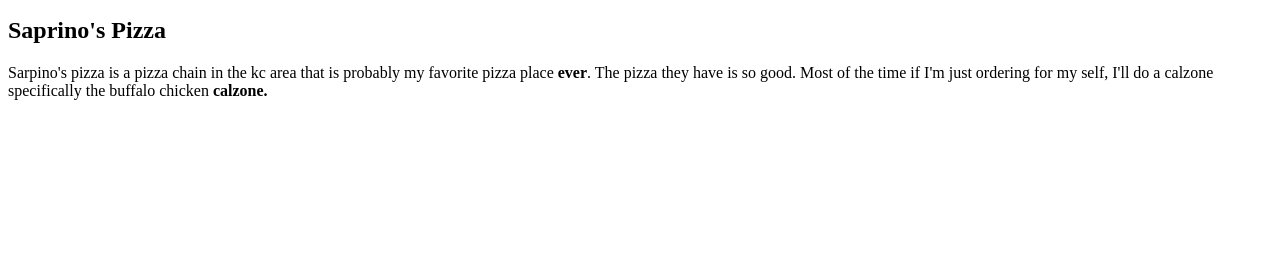
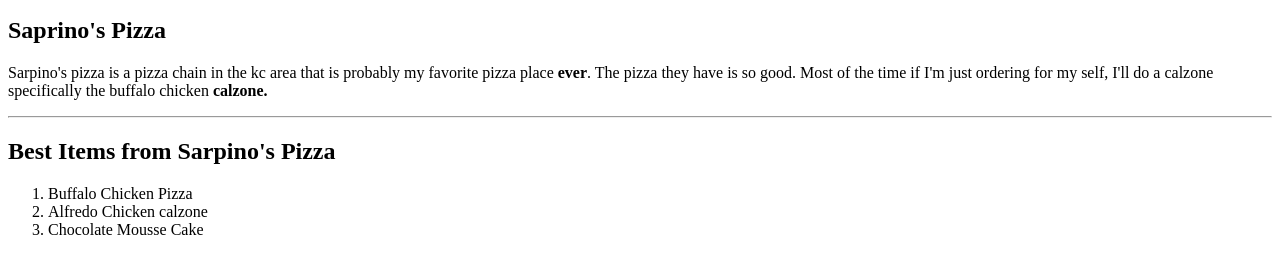
Before and after one commit to 44-563-Web-Apps-S24/44563-webapps-s24-assignment3-DopeAnt25, a plain HTML site: page index.html in a window 1280 px wide. Shown: the part 105-378 px from the top of the page. Drawn offline with Linux system fonts and the light colour scheme.

Commit message:
MileStone 5, Section with ordered list

```diff
--- a/index.html
+++ b/index.html
@@ -19,5 +19,22 @@
             Most of the time if I'm just ordering for my self, I'll do a calzone
             specifically the buffalo chicken <b>calzone.</b><br>
         </p>
+        <hr>
+        <h2>
+            Best Items from Sarpino's Pizza
+        </h2>
+        <ol>
+            <li>
+                Buffalo Chicken Pizza
+
+            </li>
+            <li>
+                Alfredo Chicken calzone
+            </li>
+            <li>
+                Chocolate Mousse Cake
+            </li>
+        </ol>
+
     </body>
 </html>
```
